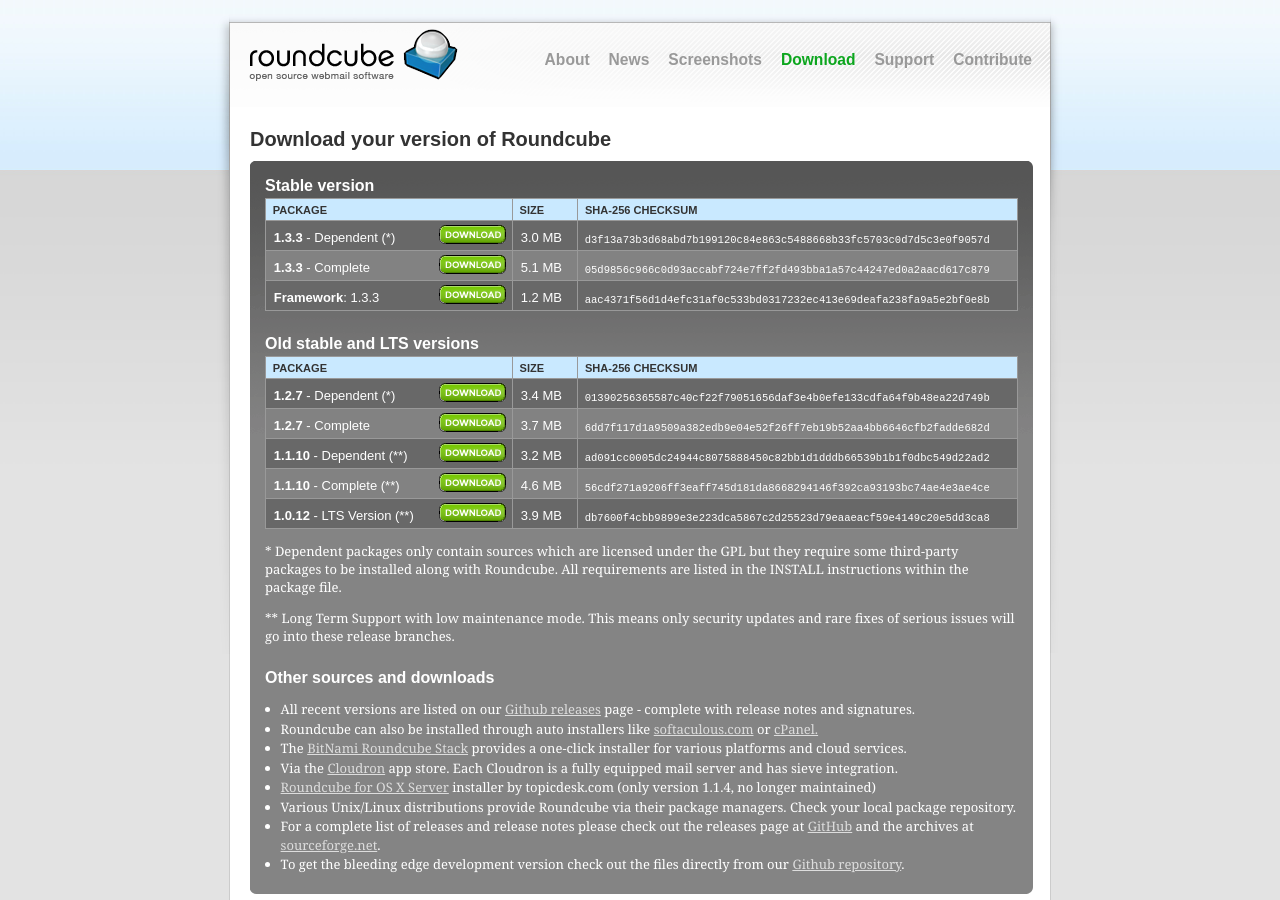
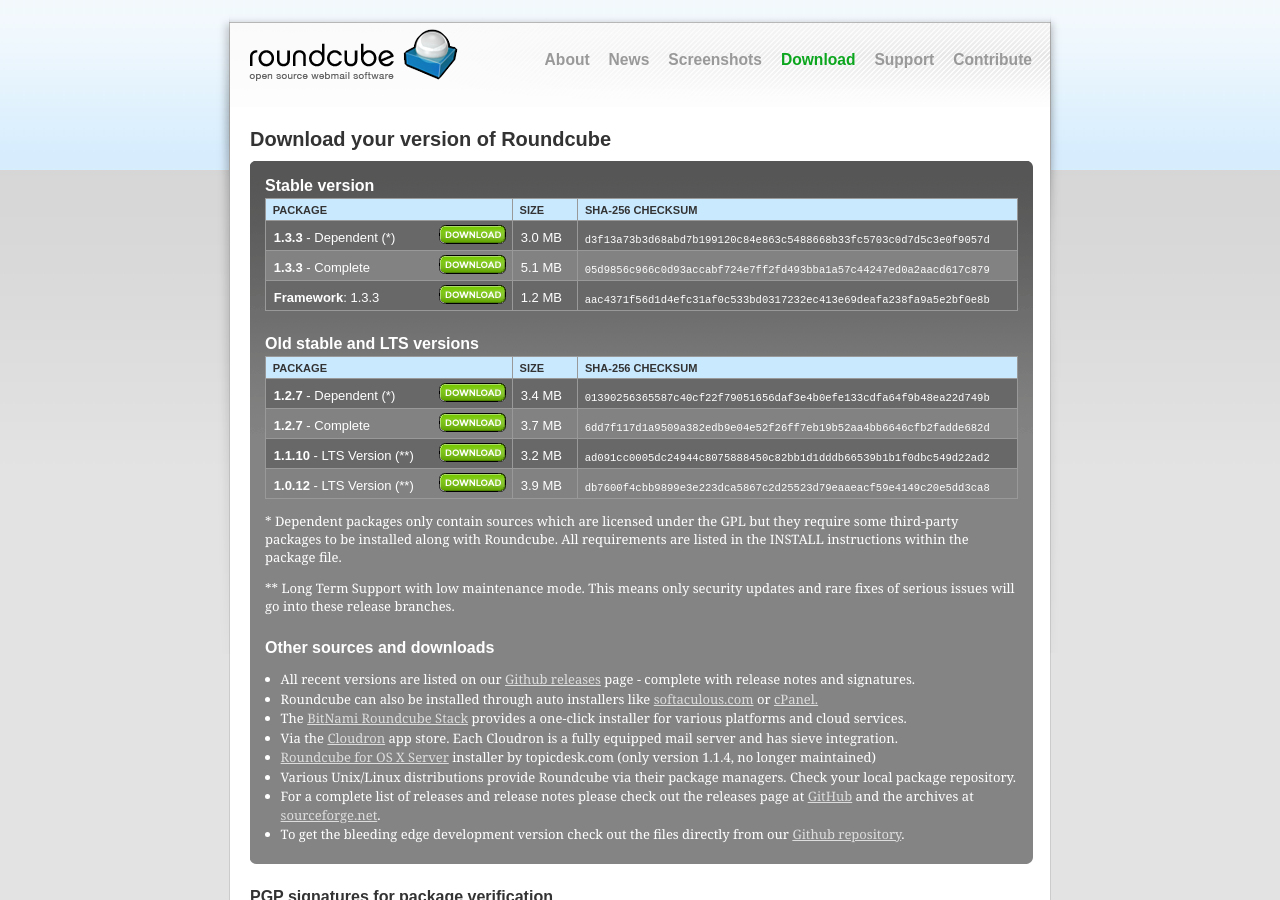
Before and after one commit to roundcube/roundcube.github.com, a Jekyll site: the page built from download/index.html, in a window 1280 px wide and 900 px high. Built offline with Jekyll 4.4.1, drawn with Linux system fonts in a browser that asks for light colours; comment, search, counter and statistics services are not loaded.

Commit message:
1.1 is LTS

```diff
--- a/download/index.html
+++ b/download/index.html
@@ -64,18 +64,12 @@
 				<td class="dlchecksum">6dd7f117d1a9509a382edb9e04e52f26ff7eb19b52aa4bb6646cfb2fadde682d</td>
 			</tr>
 			<tr class="even">
-				<td class="dlversion"><strong>1.1.10</strong> - Dependent (**)</td>
+				<td class="dlversion"><strong>1.1.10</strong> - LTS Version (**)</td>
 				<td class="dlbutton"><a href="https://github.com/roundcube/roundcubemail/releases/download/1.1.10/roundcubemail-1.1.10.tar.gz" title="Download now!"><img src="/images/table_button_download.png" width="67" height="19" alt="Download" class="pngimage" /></a>
 				<td class="dlsize">3.2 MB</td>
 				<td class="dlchecksum">ad091cc0005dc24944c8075888450c82bb1d1dddb66539b1b1f0dbc549d22ad2</td>
 			</tr>
 			<tr class="odd">
-				<td class="dlversion"><strong>1.1.10</strong> - Complete (**)</td>
-				<td class="dlbutton"><a href="https://github.com/roundcube/roundcubemail/releases/download/1.1.10/roundcubemail-1.1.10-complete.tar.gz" title="Download now!"><img src="/images/table_button_download.png" width="67" height="19" alt="Download" class="pngimage" /></a>
-				<td class="dlsize">4.6 MB</td>
-				<td class="dlchecksum">56cdf271a9206ff3eaff745d181da8668294146f392ca93193bc74ae4e3ae4ce</td>
-			</tr>
-			<tr class="even">
 				<td class="dlversion"><strong>1.0.12</strong> - LTS Version (**)</td>
 				<td class="dlbutton"><a href="https://github.com/roundcube/roundcubemail/releases/download/1.0.12/roundcubemail-1.0.12.tar.gz" title="Download now!"><img src="/images/table_button_download.png" width="67" height="19" alt="Download" class="pngimage" /></a>
 				<td class="dlsize">3.9 MB</td>
```
